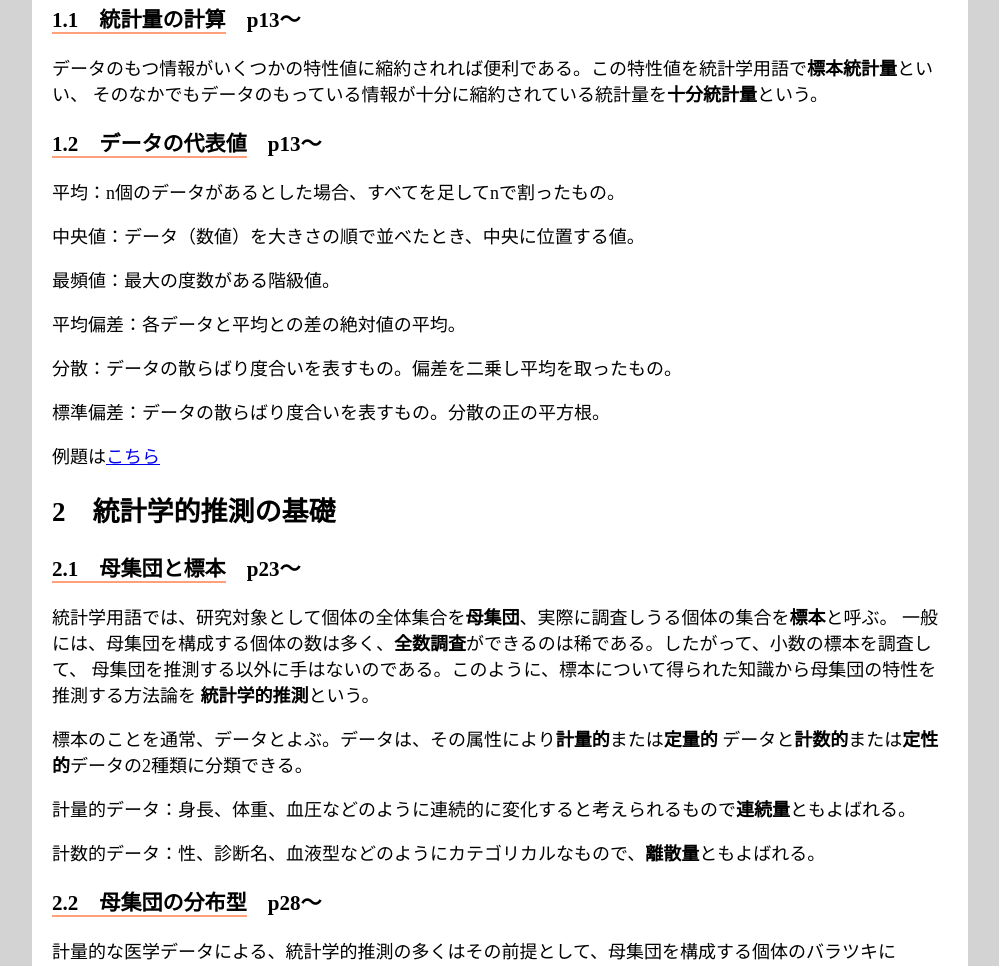
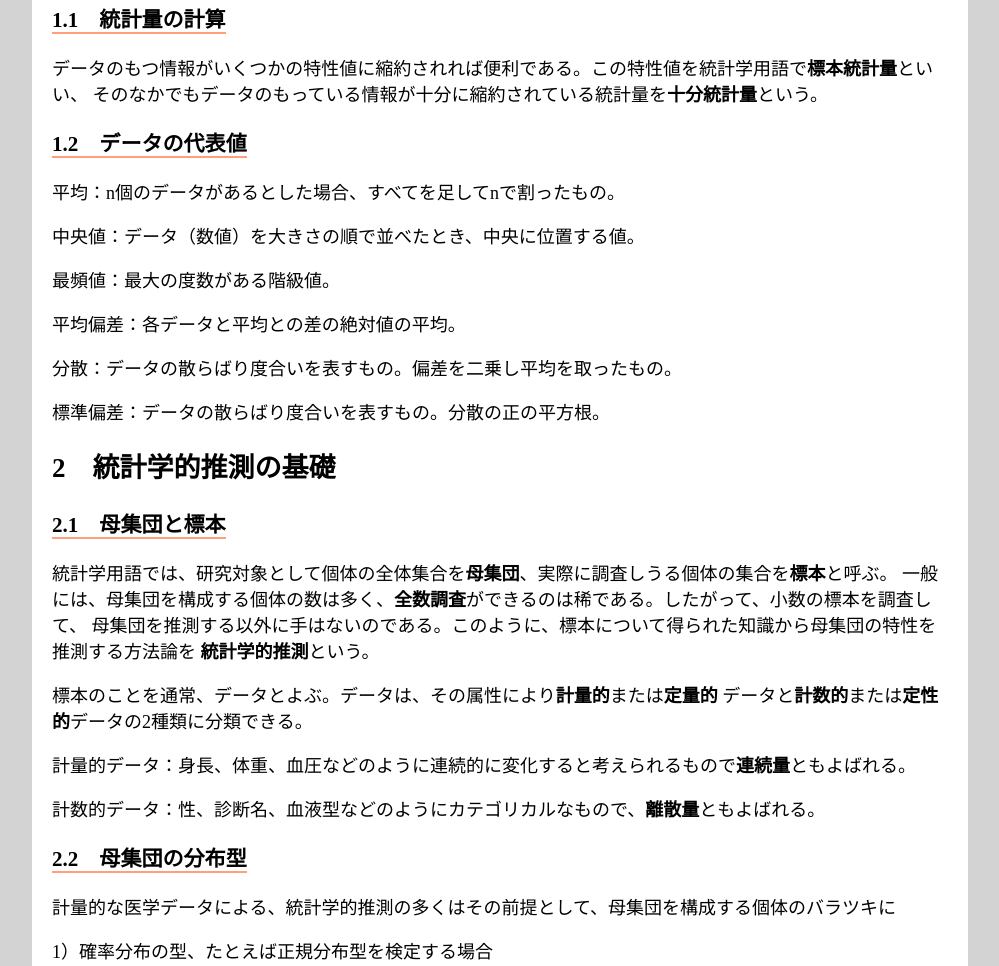
Before and after one commit to suzukaushi/sample, a plain HTML site: page index.html in a window 1280 px wide. Shown: the part 193-1159 px from the top of the page, without its empty margins (140-1139 px from the left). Drawn offline with Linux system fonts and the light colour scheme.

Commit message:
Update index.html

```diff
--- a/index.html
+++ b/index.html
@@ -42,21 +42,19 @@
     <body>
         <h1>統計学について</h1>
         <h2><span class="long">1　データの整理</span></h2>
-        <h3><span class="under">1.1　統計量の計算</span>　p13～</h3>
+        <h3><span class="under">1.1　統計量の計算</span></h3>
         <p>データのもつ情報がいくつかの特性値に縮約されれば便利である。この特性値を統計学用語で<strong>標本統計量</strong>といい、
         そのなかでもデータのもっている情報が十分に縮約されている統計量を<strong>十分統計量</strong>という。</p>
-        <h3><span class="under">1.2　データの代表値</span>　p13～</h3>
+        <h3><span class="under">1.2　データの代表値</span></h3>
         <p>平均：n個のデータがあるとした場合、すべてを足してnで割ったもの。</p>
         <p>中央値：データ（数値）を大きさの順で並べたとき、中央に位置する値。</p>
         <p>最頻値：最大の度数がある階級値。</p>
         <p>平均偏差：各データと平均との差の絶対値の平均。</p>
         <p>分散：データの散らばり度合いを表すもの。偏差を二乗し平均を取ったもの。</p>
         <p>標準偏差：データの散らばり度合いを表すもの。分散の正の平方根。</p>
-        <p>
-            例題は<a href="daihyouti.html">こちら</a>
-        </p>
+
         <h2><span class="long">2　統計学的推測の基礎</span></h2>
-        <h3><span class="under">2.1　母集団と標本</span>　p23～</h3>
+        <h3><span class="under">2.1　母集団と標本</span></h3>
         <p>統計学用語では、研究対象として個体の全体集合を<strong>母集団</strong>、実際に調査しうる個体の集合を<strong>標本</strong>と呼ぶ。
             一般には、母集団を構成する個体の数は多く、<strong>全数調査</strong>ができるのは稀である。したがって、小数の標本を調査して、
             母集団を推測する以外に手はないのである。このように、標本について得られた知識から母集団の特性を推測する方法論を
@@ -68,7 +66,7 @@
         <p>計量的データ：身長、体重、血圧などのように連続的に変化すると考えられるもので<strong>連続量</strong>ともよばれる。</p>
         <p>計数的データ：性、診断名、血液型などのようにカテゴリカルなもので、<strong>離散量</strong>ともよばれる。</p>
 
-        <h3><span class="under">2.2　母集団の分布型</span>　p28～</h3>
+        <h3><span class="under">2.2　母集団の分布型</span></h3>
         <p>計量的な医学データによる、統計学的推測の多くはその前提として、母集団を構成する個体のバラツキに</p>
         <p>1）確率分布の型、たとえば正規分布型を検定する場合</p>
         <p>2）分布型を検定しない場合</p>
```
